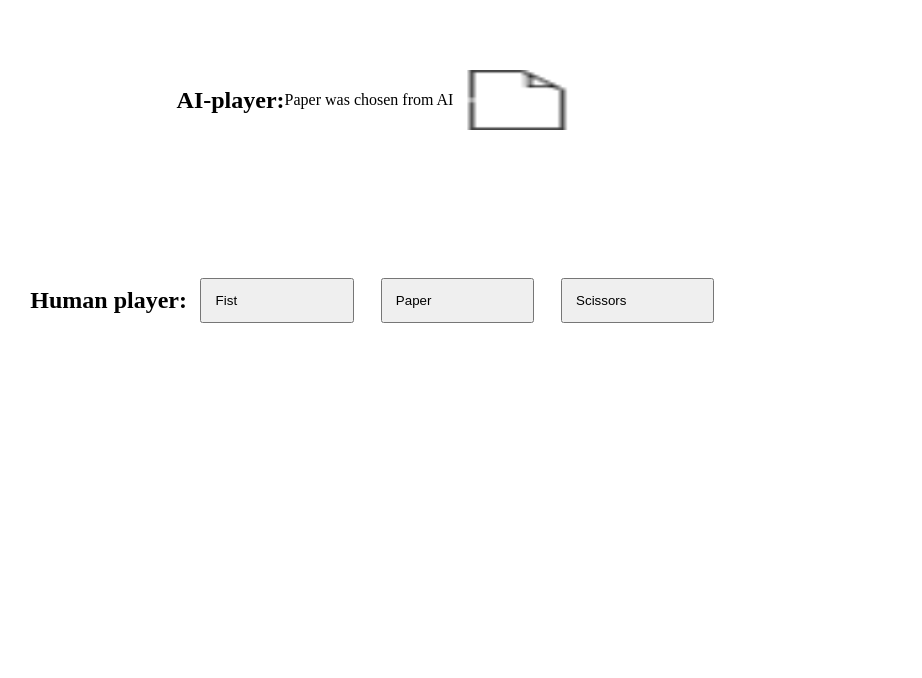
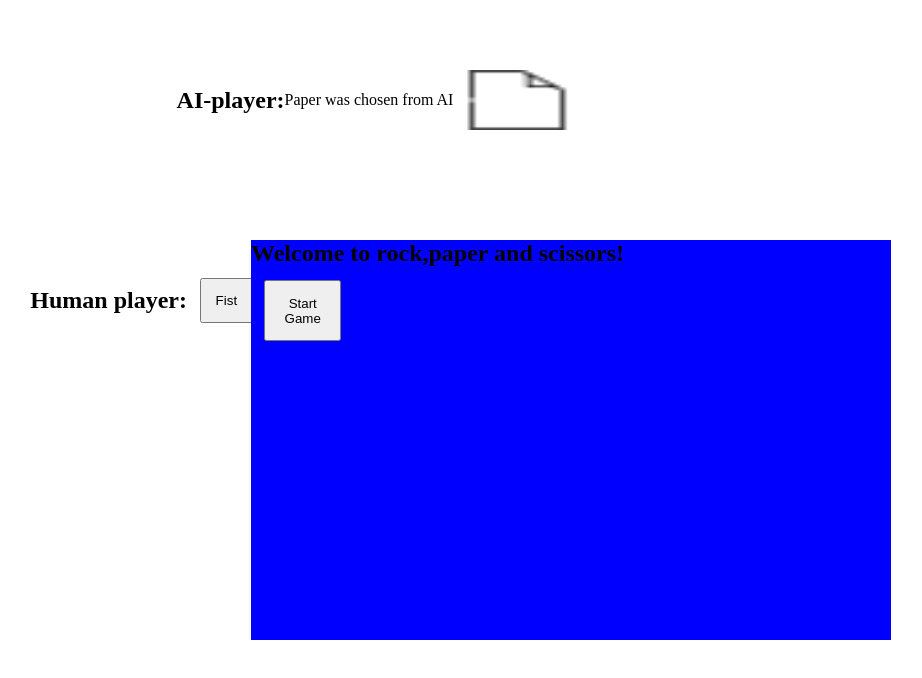
Before and after one commit to Balxkodehodet/opg4-javascript-dom, a plain HTML site: page index.html in a window 1280 px wide. Shown: the whole page, without its empty margins (261-1183 px from the left). Drawn offline with Linux system fonts and the light colour scheme.

Commit message:
added more comments

```diff
--- a/index.html
+++ b/index.html
@@ -8,6 +8,10 @@
     <title>Dom manipulation</title>
   </head>
   <body>
+    <section id="welcomescreen">
+      <h1>Welcome to rock,paper and scissors!</h1>
+      <button id="btnWelcome"><p>Start Game</p></button>
+    </section>
     <!-- Section for the entire gameboard -->
     <section id="gameboard">
       <!-- Section for AI player images and effects/actions -->
--- a/script.js
+++ b/script.js
@@ -1,3 +1,8 @@
+// A rock paper and scissors game with visuals/images
+// You push the button of your choice either its rock paper or scissors,
+// And the computer chooses to challenge your choice..
+// See if you can win against the computer!
+
 // Fetch the player and ai section by ID
 const aiPlayer = document.getElementById("ai-player");
 const pcPlayer = document.getElementById("pc-player");
@@ -22,6 +27,10 @@ const pcTxt = document.getElementById("pctext");
 
 // Store the paper fist and scissors ID names in an array
 const aiCombo = ["fist-ai", "paper-ai", "scissors-ai"];
+
+// Get welcome screen button by ID and welcome screen by ID
+const welcomeScreenbtn = document.getElementById("btnWelcome");
+const welcomeScreen = document.getElementById("welcomescreen");
 
 // Beginning of aiPlayer function
 function aiPlayerGame() {
@@ -53,9 +62,14 @@ function aiPlayerGame() {
       aiPaper.classList.add("hidden");
       break;
   }
-  return randomNrGen; // Return the index nr of the choice taken
+  return randomNrGen; // Return the index nr of the choice taken so that it can be used in checking for who won or lost
 }
 // End of aiPlayer function
+
+// Beginning of button clicks eventlisteners
+welcomeScreenbtn.addEventListener("click", () =>
+  welcomeScreen.classList.add("hidden")
+);
 
 pcBtnFist.addEventListener("click", () => {
   showElement(pcFist, pcPaper, pcScissors);
@@ -112,4 +126,5 @@ function showElement(element, toRemove1, toRemove2) {
   toRemove2.classList.add("hidden");
 }
 
+// Just a check to see if the index number created by the random nr generator works by calling the function
 console.log("AiPLayerGame number index is: ", aiPlayerGame());
--- a/style.css
+++ b/style.css
@@ -65,3 +65,12 @@ button p {
   max-width: 100%;
   max-height: 100%;
 }
+#welcomescreen {
+  width: 50%;
+  height: 50%;
+  position: absolute;
+  z-index: 1000;
+  left: 40%;
+  top: 30%;
+  background-color: blue;
+}
```
